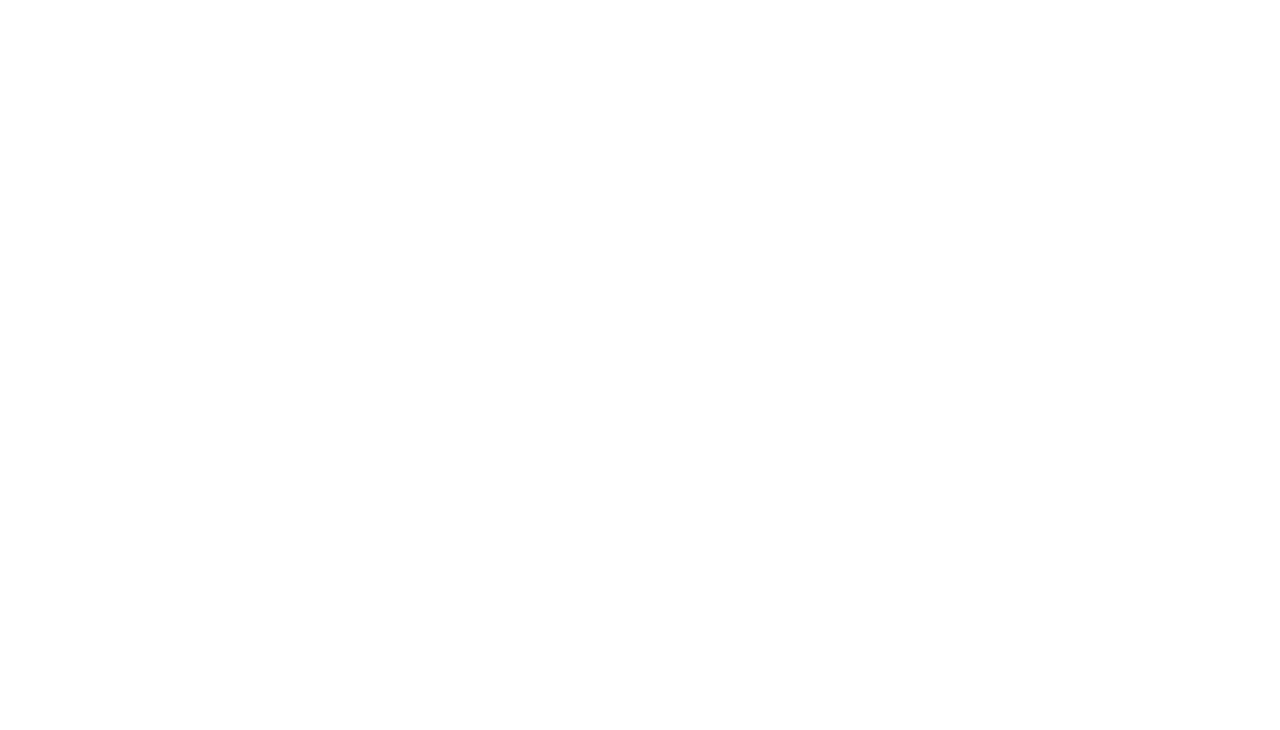
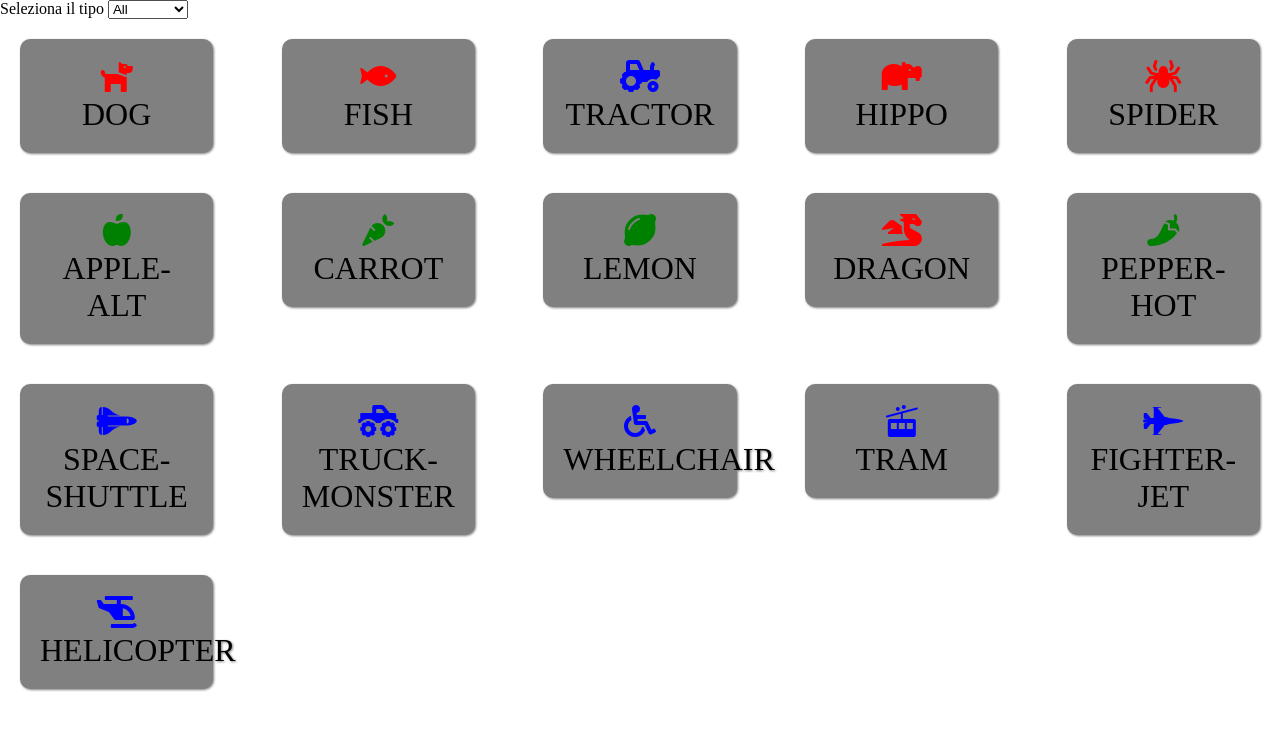
Before and after one commit to Fujinjakka/js-es6-icons, a plain HTML site: page index.html in a window 1280 px wide. Drawn offline with nearby package versions, Linux system fonts and the light colour scheme.

Commit message:
complete

```diff
--- a/index.html
+++ b/index.html
@@ -2,10 +2,24 @@
 <html lang="en" dir="ltr">
   <head>
     <meta charset="utf-8">
-    <script src="script.js" charset="utf-8"></script>
+    <link rel="stylesheet" href="https://cdnjs.cloudflare.com/ajax/libs/font-awesome/5.15.1/css/all.min.css"
+    integrity="sha512-+4zCK9k+qNFUR5X+cKL9EIR+ZOhtIloNl9GIKS57V1MyNsYpYcUrUeQc9vNfzsWfV28IaLL3i96P9sdNyeRssA=="
+    crossorigin="anonymous" />
+    <script src="https://ajax.googleapis.com/ajax/libs/jquery/3.4.1/jquery.min.js"></script>
+    <link rel="stylesheet" href="style.css">
     <title></title>
   </head>
   <body>
 
+    <div id="search">
+      <label for="type">Seleziona il tipo</label>
+      <select name="type" id="type">
+        <option value="">All</option>
+      </select>
+
+    </div>
+    <div class="icone"></div>
+
+    <script src="script.js" charset="utf-8"></script>
   </body>
 </html>
--- a/script.js
+++ b/script.js
@@ -18,3 +18,199 @@
 // Popolare le options della select dinamicamente
 // e, ogni volta che cambia il valore selezionato,
 // visualizzare le icone corrispondenti.
+
+
+$(document).ready(
+  function(){
+
+    const icons = [
+      {
+        name: "dog",
+        prefix: "fa-",
+        type: "animal",
+        family: "fas"
+      },
+      {
+        name: "fish",
+        prefix: "fa-",
+        type: "animal",
+        family: "fas"
+      },
+      {
+        name: "tractor",
+        prefix: "fa-",
+        type: "vehicle",
+        family: "fas"
+      },
+      {
+        name: "hippo",
+        prefix: "fa-",
+        type: "animal",
+        family: "fas"
+      },
+      {
+        name: "spider",
+        prefix: "fa-",
+        type: "animal",
+        family: "fas"
+      },
+      {
+        name: "apple-alt",
+        prefix: "fa-",
+        type: "vegetable",
+        family: "fas"
+      },
+      {
+        name: "carrot",
+        prefix: "fa-",
+        type: "vegetable",
+        family: "fas"
+      },
+      {
+        name: "lemon",
+        prefix: "fa-",
+        type: "vegetable",
+        family: "fas"
+      },
+      {
+        name: "dragon",
+        prefix: "fa-",
+        type: "animal",
+        family: "fas"
+      },
+      {
+        name: "pepper-hot",
+        prefix: "fa-",
+        type: "vegetable",
+        family: "fas"
+      },
+      {
+        name: "space-shuttle",
+        prefix: "fa-",
+        type: "vehicle",
+        family: "fas"
+      },
+      {
+        name: "truck-monster",
+        prefix: "fa-",
+        type: "vehicle",
+        family: "fas"
+      },
+      {
+        name: "wheelchair",
+        prefix: "fa-",
+        type: "vehicle",
+        family: "fas"
+      },
+      {
+        name: "tram",
+        prefix: "fa-",
+        type: "vehicle",
+        family: "fas"
+      },
+      {
+        name: "fighter-jet",
+        prefix: "fa-",
+        type: "vehicle",
+        family: "fas"
+      },
+      {
+        name: "helicopter",
+        prefix: "fa-",
+        type: "vehicle",
+        family: "fas"
+      },
+    ];
+
+    const colors = [
+      "red",
+      "blue",
+      "green"
+    ];
+
+    // {name: "dog",
+    // prefix: "fa-",
+    // type: "animal",
+    // family: "fas"}
+
+    const container = $(".icone");
+
+    const tipo = tipoColore(icons);
+
+    const iconeColorate = copiaColore(icons, colors, tipo);
+
+    stampa(iconeColorate, container);
+
+    selezionaOpzione($("#type"), tipo);
+
+    $("#type").change(
+      function(){
+        const tipoSelzionato = $(this).val();
+        if (tipoSelzionato == ""){
+          stampa(iconeColorate, container);
+        } else {
+          const iconeFiltrate = iconeColorate.filter(
+            (element) => {
+              return element.type == tipoSelzionato;
+            }
+          );
+          stampa(iconeFiltrate, container);
+        }
+      }
+    );
+
+
+
+  }
+);
+
+//-------------------------------
+// FUNCTIONS
+
+function stampa(array, container){
+  container.html("");
+  array.forEach((element, i) => {
+    const {name, prefix, family, color} = element;
+    container.append(`
+      <div>
+        <i class="${family} ${prefix}${name}" style="color:${color}"></i>
+        <div>${name.toUpperCase()}</div>
+      </div>
+    `);
+  });
+}
+
+function tipoColore(array){
+  const tipo = [];
+
+  array.forEach((element) => {
+    if (tipo.includes(element.type) == false) {
+      tipo.push(element.type);
+    }
+  });
+  return tipo;
+}
+
+function copiaColore(iconeArray, coloreArray, tipoArray) {
+
+  const newArray = iconeArray.map(
+    (element) => {
+      const posizioneTipo = tipoArray.indexOf(element.type);
+      const iconeColorate = coloreArray[posizioneTipo];
+      const newElement = {
+        ...element,
+        color: iconeColorate
+      };
+      return newElement;
+    }
+  );
+  return newArray;
+}
+
+function selezionaOpzione(select, tipoArray) {
+  tipoArray.forEach((element) => {
+    select.append(`
+      <option value="${element}">${element}</option>
+      `);
+  });
+}
--- a/style.css
+++ b/style.css
@@ -0,0 +1,27 @@
+*{
+  box-sizing: border-box;
+  margin: 0;
+  padding: 0;
+}
+
+.icone{
+  display: flex;
+  justify-content: space-between;
+  align-items: flex-start;
+  align-content: center;
+  flex-wrap: wrap;
+  height: calc(100% - 140px);
+  font-size: 200%;
+
+}
+
+.icone > div{
+  flex-basis: calc(100% / 6 - 20px);
+  min-width: 150px;
+  margin: 20px;
+  padding: 20px;
+  background-color: grey;
+  border-radius: 10px;
+  text-align: center;
+  filter: drop-shadow(1px 1px 1px rgba(0, 0, 0, 0.5));
+}
```
